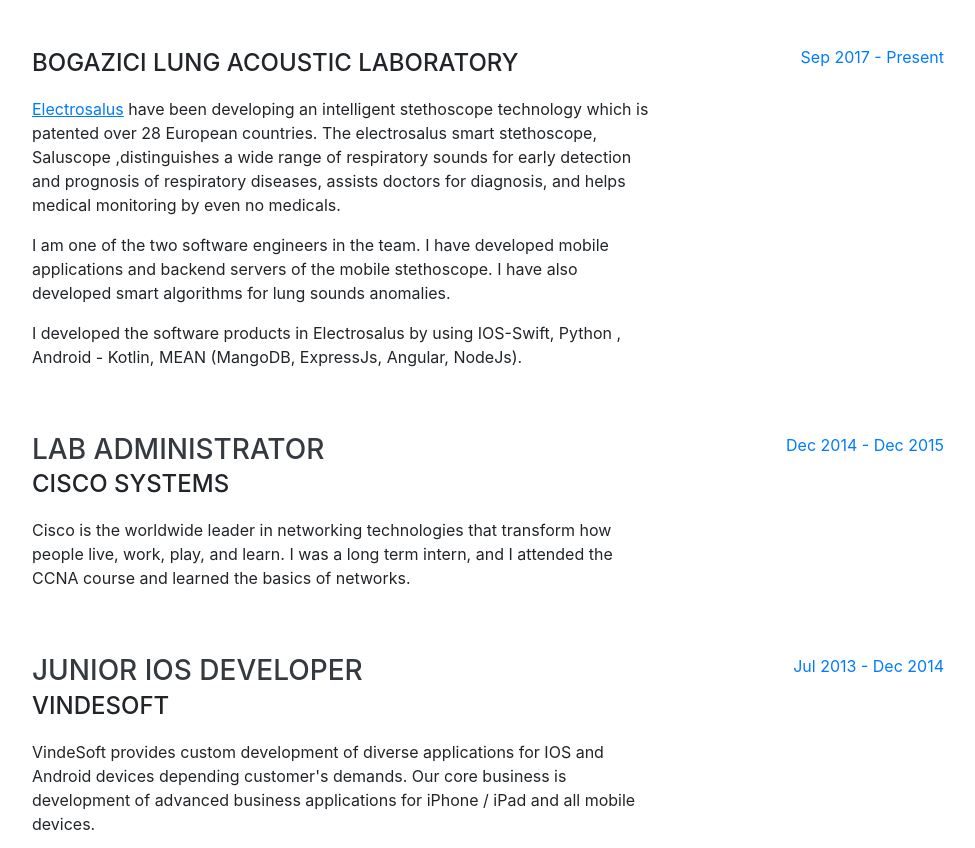
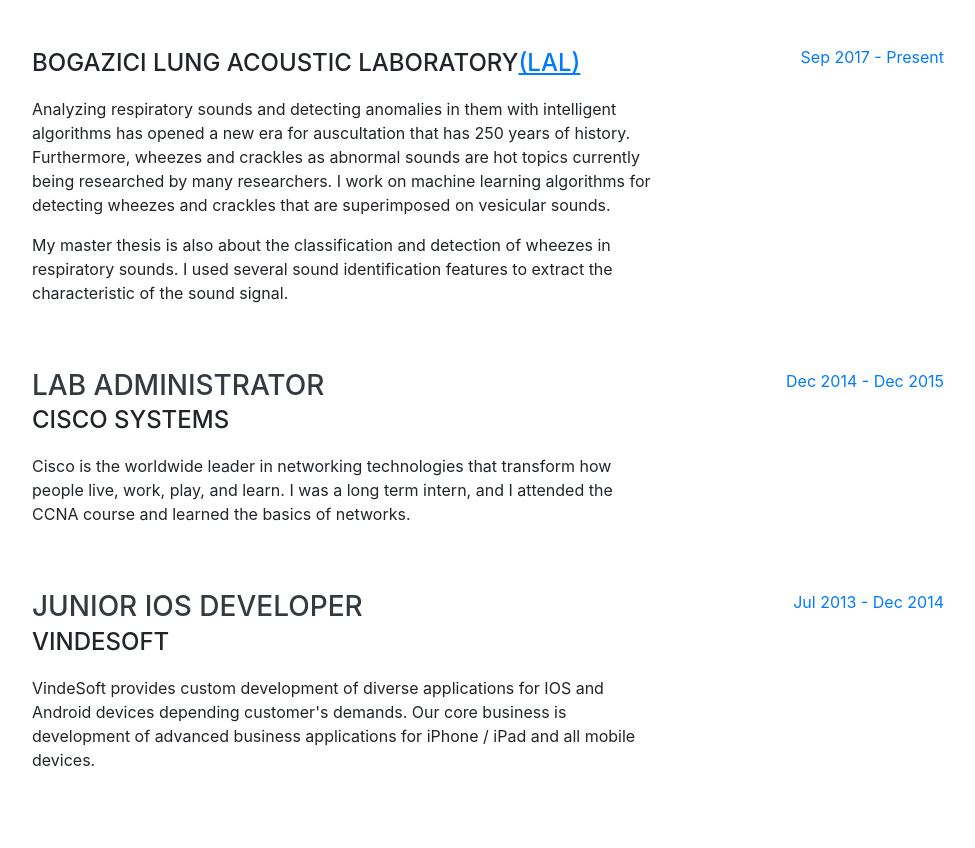
Before and after one commit to caglayan/PersonalWebSite, a website with bundled scripts: page index.html in a window 1280 px wide. Shown: the part 3120-3968 px from the top of the page, without its empty margins (288-1263 px from the left). Built offline with nearby package versions, Linux system fonts and the light colour scheme; a web font is replaced by a local one.

Commit message:
finsihed

```diff
--- a/index.html
+++ b/index.html
@@ -221,10 +221,9 @@
        <div class="resume-item d-flex flex-column flex-md-row justify-content-between mb-5">
          <div class="resume-content">
            <h3 class="mb-0"></h3>
-           <div class="subheading mb-3">Bogazici Lung Acoustic Laboratory</div>
-           <p> <a href="http://development.electrosalus.com/"><u>Electrosalus</u></a> have been developing an intelligent stethoscope technology which is patented over 28 European countries. The electrosalus smart stethoscope, Saluscope ,distinguishes a wide range of respiratory sounds for early detection and prognosis of respiratory diseases, assists doctors for diagnosis, and helps medical monitoring by even no medicals.</p>
-           <p> I am one of the two software engineers in the team. I have developed mobile applications and backend servers of the mobile stethoscope. I have also developed smart algorithms for lung sounds anomalies.</p>
-           <p> I developed the software products in Electrosalus by using IOS-Swift, Python , Android - Kotlin, MEAN (MangoDB, ExpressJs, Angular, NodeJs).</p>
+           <div class="subheading mb-3">Bogazici Lung Acoustic Laboratory<a href="https://ee.boun.edu.tr/lal-lung-acoustics-laboratory"><u>(LAL)</u></a></div>
+           <p>Analyzing respiratory sounds and detecting anomalies in them with intelligent algorithms has opened a new era for auscultation that has 250 years of history. Furthermore, wheezes and crackles as abnormal sounds are hot topics currently being researched by many researchers. I work on machine learning algorithms for detecting wheezes and crackles that are superimposed on vesicular sounds.</p>
+           <p>My master thesis is also about the classification and detection of wheezes in respiratory sounds. I used several sound identification features to extract the characteristic of the sound signal. </p>
          </div>
          <div class="resume-date text-md-right">
            <span class="text-primary">Sep 2017 - Present</span>
```
